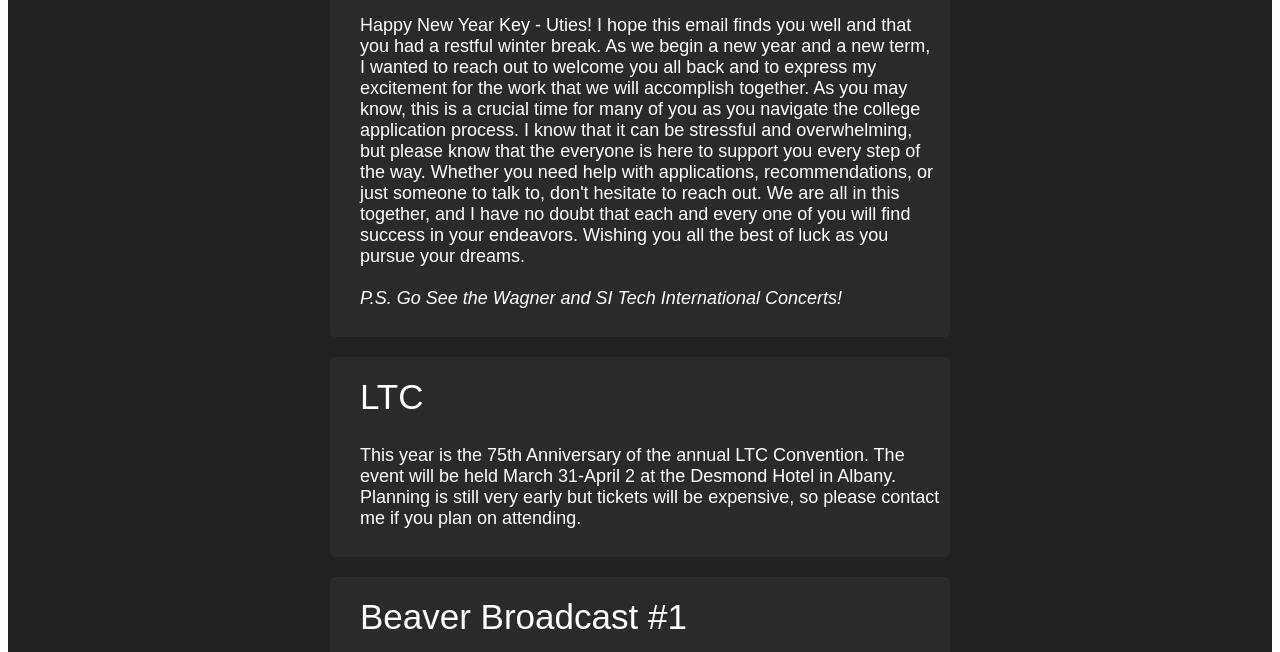
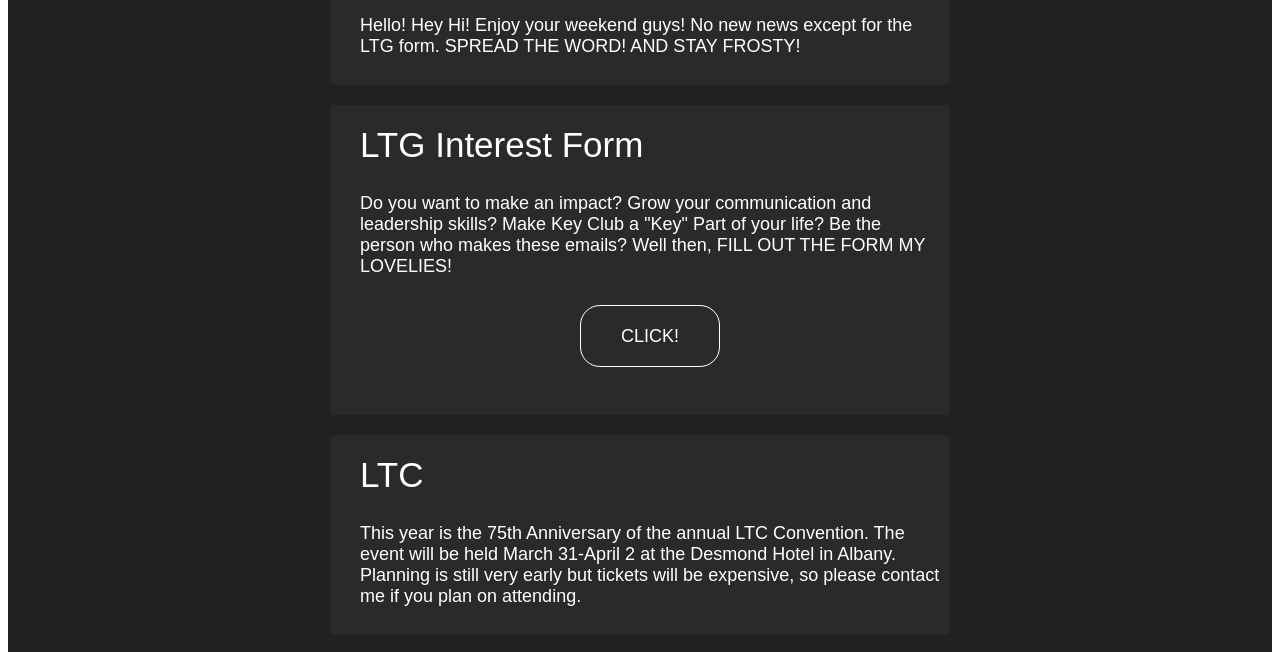
Before and after one commit to gzr529/NYDCK-Division-10-Email-HTML, a plain HTML site: page index.html in a window 1280 px wide. Shown: the part 706-1358 px from the top of the page. Drawn offline with Linux system fonts and the light colour scheme.

Commit message:
Commit 21
Weekly 21

```diff
--- a/index.html
+++ b/index.html
@@ -62,7 +62,7 @@ background-size: 100%;">
         <p style="
         font-size: 18px;
         margin-left: 20px;">
-        Happy New Year Key - Uties! I hope this email finds you well and that you had a restful winter break. As we begin a new year and a new term, I wanted to reach out to welcome you all back and to express my excitement for the work that we will accomplish together. As you may know, this is a crucial time for many of you as you navigate the college application process. I know that it can be stressful and overwhelming, but please know that the everyone is here to support you every step of the way. Whether you need help with applications, recommendations, or just someone to talk to, don't hesitate to reach out. We are all in this together, and I have no doubt that each and every one of you will find success in your endeavors. Wishing you all the best of luck as you pursue your dreams.<br><br><i>P.S. Go See the Wagner and SI Tech International Concerts!</i>
+        Hello! Hey Hi! Enjoy your weekend guys! No new news except for the LTG form. SPREAD THE WORD! AND STAY FROSTY!
         </p>
 
         <!--
@@ -138,6 +138,82 @@ background-size: 100%;">
             </tr>
 
         </table> -->
+
+    </div>
+
+<!-- End of Paragraph -->
+
+<!-- Paragraph : Awards Booklet -->
+
+    <div style="
+    background-color: rgba(44, 44, 46, 0.795);
+    padding: 10px;
+    text-align: center;
+    width: 600px;
+    margin: 0 auto;
+    margin-top: 5px;
+    margin-bottom: 20px;
+    border-radius: 5px;
+    text-align: left;
+    color: rgb(255, 255, 255);
+    font-family: Arial, Helvetica, sans-serif;">
+
+        <div style="
+        font-size: 35px;
+        padding: 10px;
+        margin-bottom: 1rem;
+        margin-left: 10px;">
+        LTG Interest Form
+        </div>
+
+        <p style="
+        font-size: 18px;
+        margin-left: 20px;">
+        Do you want to make an impact? Grow your communication and leadership skills? Make Key Club a "Key" Part of your life? Be the person who makes these emails? Well then, FILL OUT THE FORM MY LOVELIES!
+               <table style="
+        border: solid;
+        border-color: rgba(255, 255, 255, 0);
+        margin-top: 10px;
+        margin-left: auto;
+        margin-right: auto;
+        font-size: 18px;
+        font-family: Arial, Helvetica, sans-serif;">
+
+            <tr style="
+            text-align: center;
+            color: rgb(255, 255, 255);
+            font-family: Arial, Helvetica, sans-serif;">
+
+                <td style="
+                width: 200px; height: 90px;">
+                </td>
+
+                <td style="
+                width: 200px;">
+
+                    <a style="
+                    text-decoration: none;
+                    color: rgb(255, 255, 255);
+                    border: solid;
+                    border-width: 1px;
+                    padding: 20px;
+                    border-radius: 20px;
+                    padding-left: 40px;
+                    padding-right: 40px;"
+                    href="https://forms.gle/f2bET6mXkp7QwrZU7"
+                    target="_blank">
+                    CLICK!
+                    </a>
+
+                </td>
+
+                <td style="width: 200px;">
+                </td>
+
+            </tr>
+
+        </table>
+
 
     </div>
 
@@ -972,9 +1048,9 @@ background-size: 100%;">
         <p style="
         font-size: 18px;
         margin-left: 20px;">
-        "The war will end. The leaders will shake hands. The old woman will keep waiting for her martyred son. That girl will wait for her beloved husband. And those children will wait for their hero father. I don’t know who sold our homeland But I saw who paid the price."
+        "Man cannot remake himself without suffering, for he is both the marble and the sculptor."
         <br><br>
-        - Mahmoud Darwish
+        - N/A
         <br><br>
         <p style="text-align: center; font-size: 18px;"><i>Stay Frosty.</i></p>
         <br>
```
